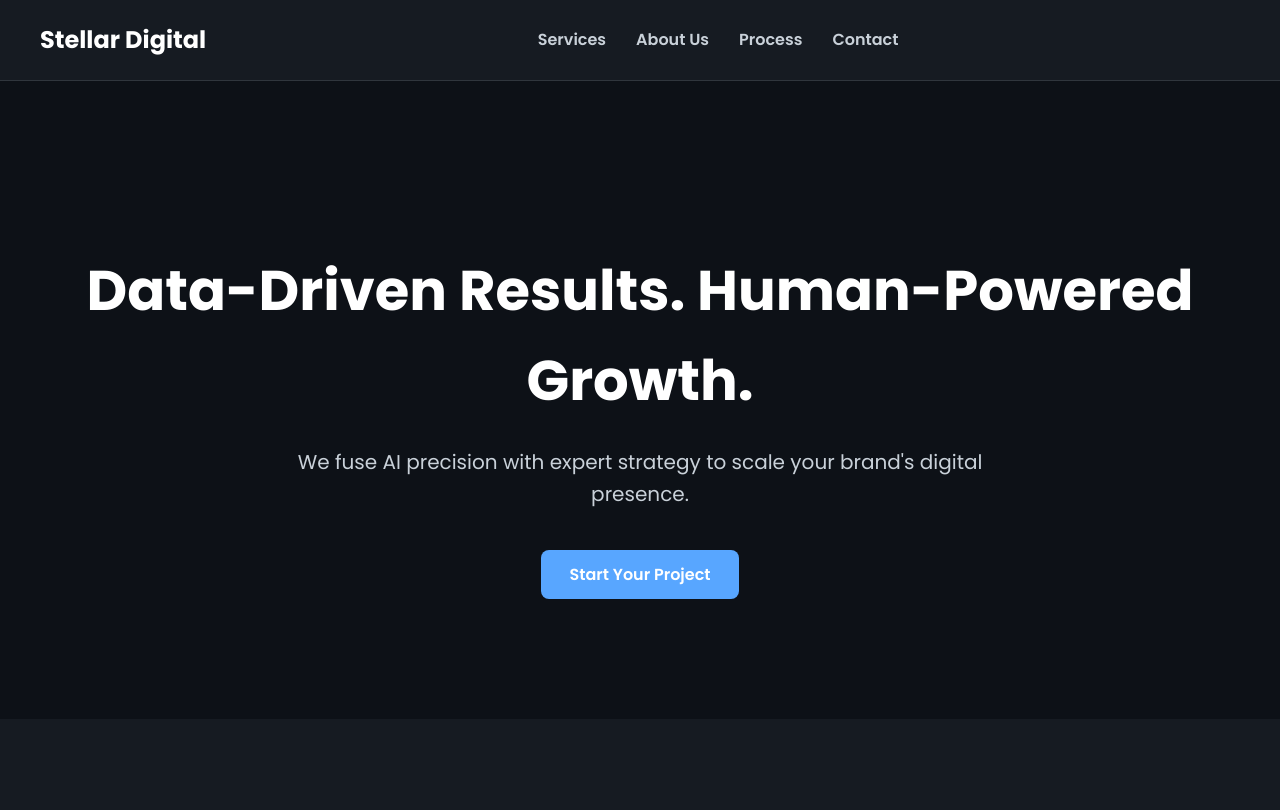
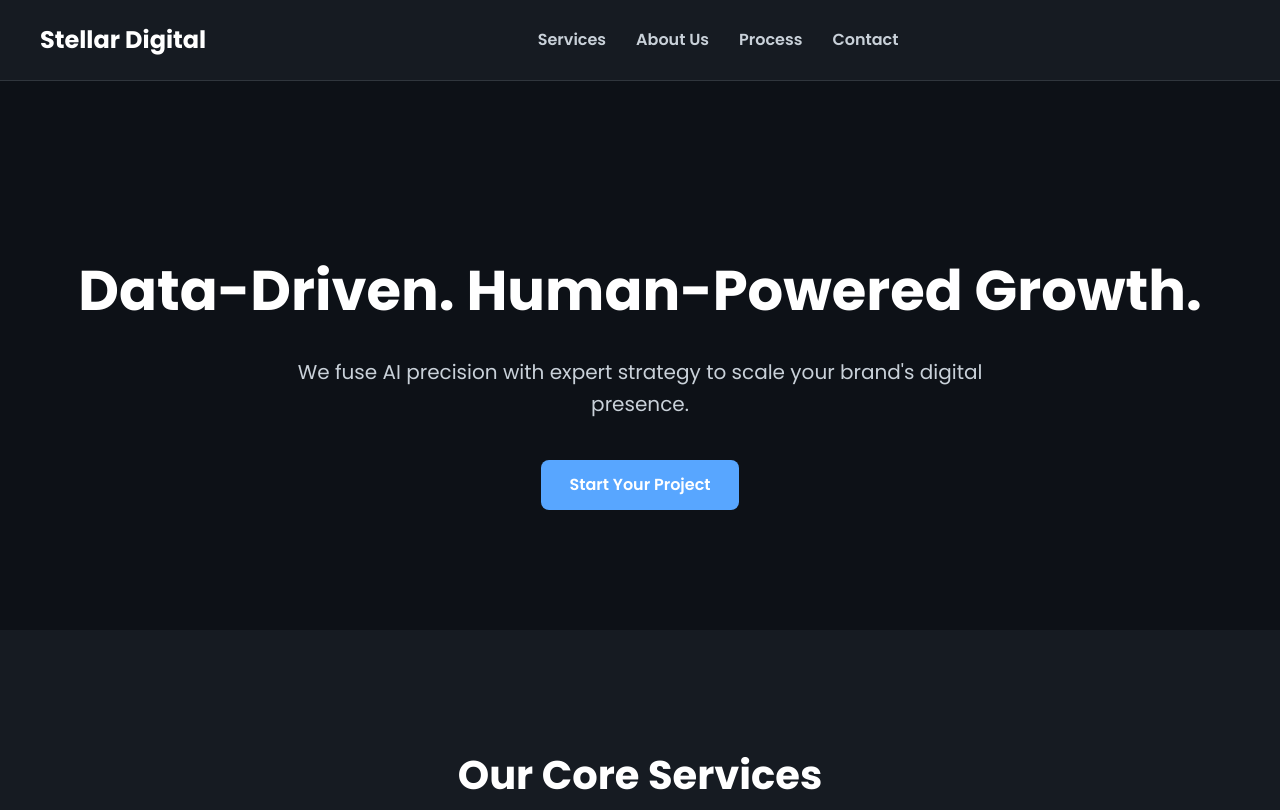
Before and after one commit to YounesChougui/Agency, a plain HTML site: page Website - Copy/index.html in a window 1280 px wide. Shown: the top 810 px of the page. Drawn offline with Linux system fonts and the light colour scheme; some icons are missing.

Commit message:
Update index.html

```diff
--- a/Website - Copy/index.html
+++ b/Website - Copy/index.html
@@ -34,7 +34,7 @@
     <main>
         <section id="hero" class="hero-section">
             <div class="container fade-in">
-                <h1 class="hero-headline">Data-Driven Results. Human-Powered Growth.</h1>
+                <h1 class="hero-headline">Data-Driven. Human-Powered Growth.</h1>
                 <p class="hero-subheadline">We fuse AI precision with expert strategy to scale your brand's digital presence.</p>
                 <a href="#contact" class="btn btn-primary">Start Your Project</a>
             </div>
```
